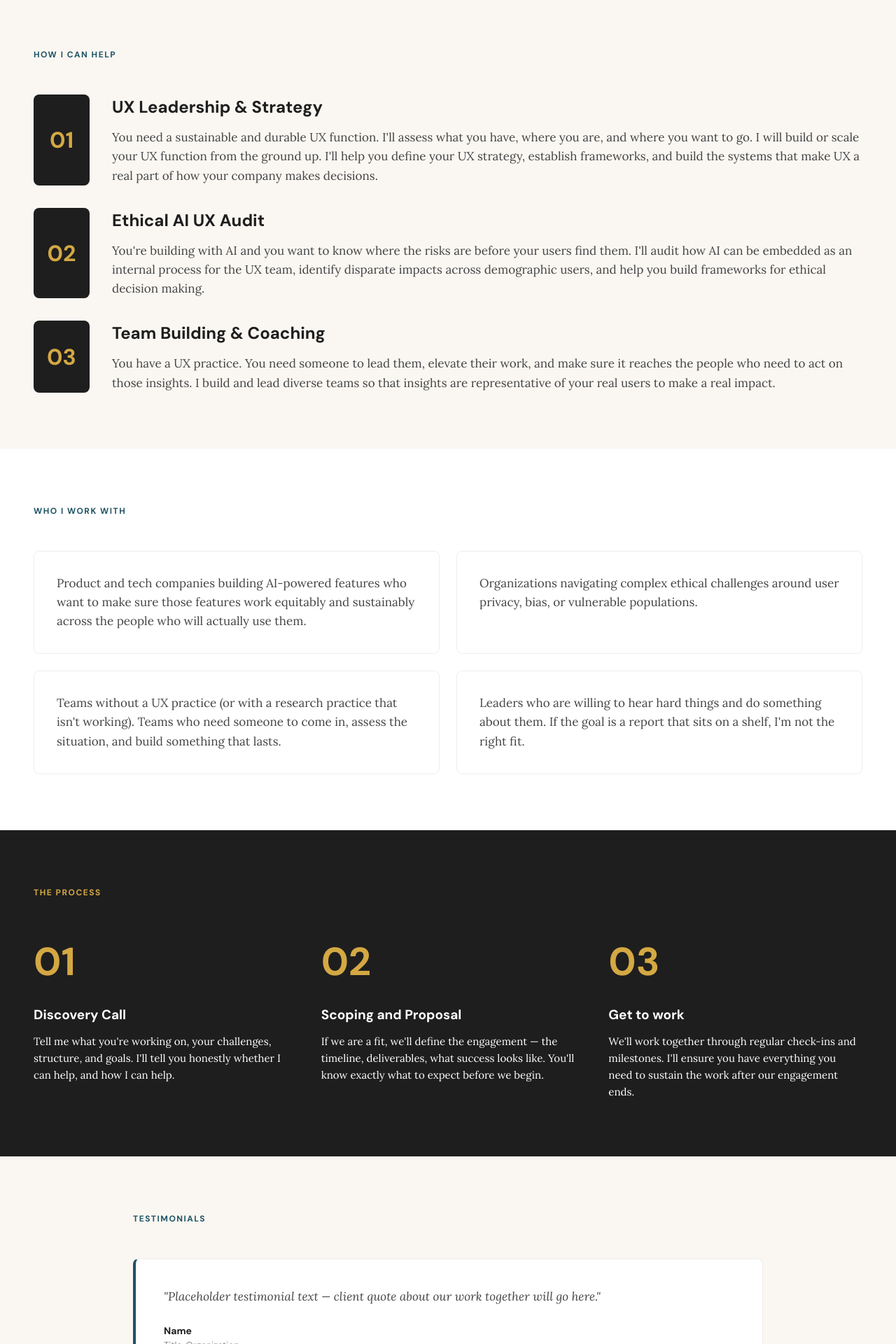
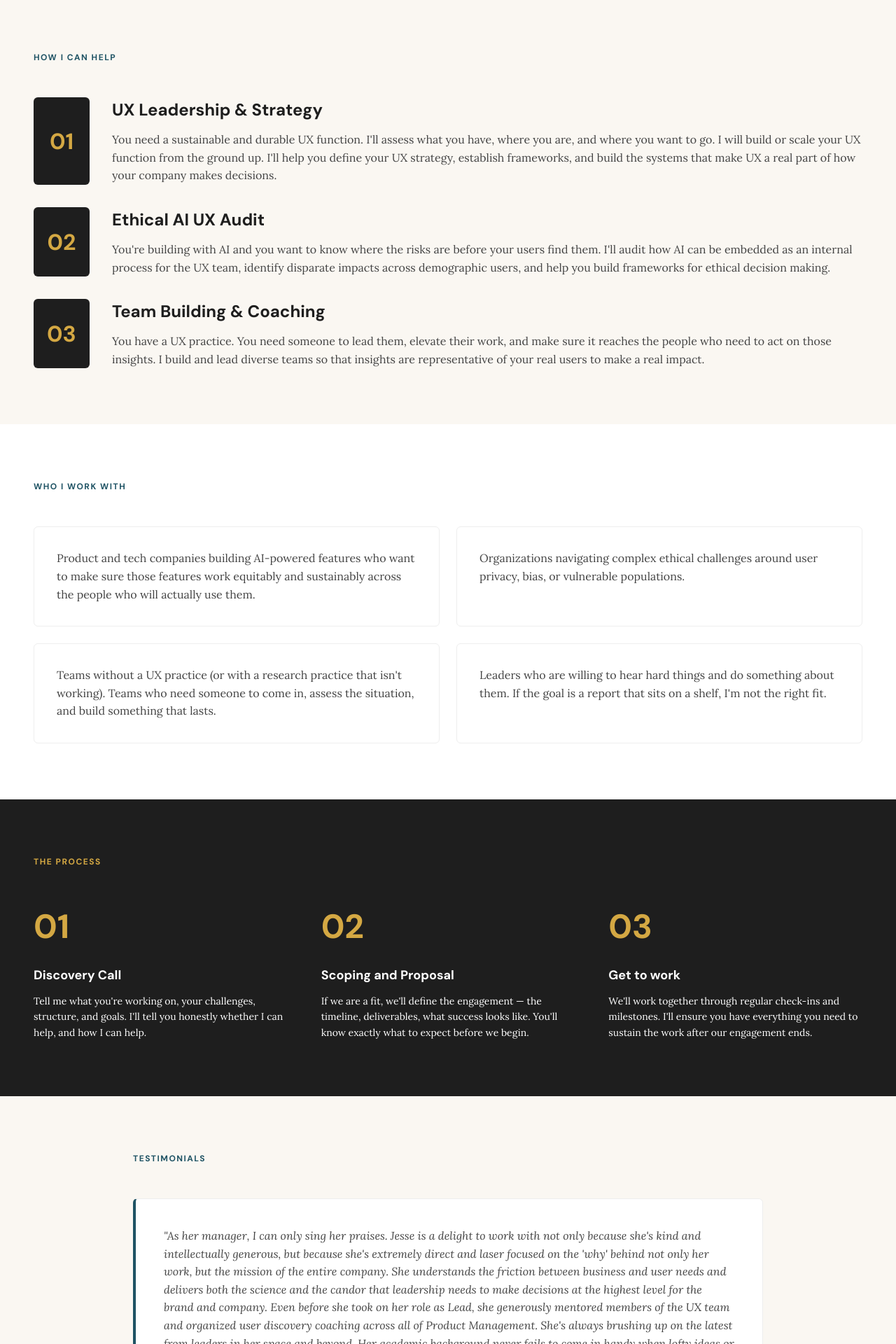
Before and after one commit to jesseleedespard/jesseleedespard.com, a React (Vite) app: page /hiring in a window 1280 px wide. Shown: the part 860-2780 px from the top of the page at 70% size. Built offline with nearby package versions, Linux system fonts and the light colour scheme.

Commit message:
extend hero subtitle to full column width sitewide

```diff
--- a/src/app/pages/CaseStudyHealthtech.tsx
+++ b/src/app/pages/CaseStudyHealthtech.tsx
@@ -27,7 +27,7 @@ html { scroll-behavior: smooth; }
 .hero-inner { max-width: var(--max); margin: 0 auto; }
 .hero-tag { font-family: var(--display); display: inline-block; font-size: var(--font-size-xs); font-weight: 700; letter-spacing: 2px; text-transform: uppercase; color: var(--gold); margin-bottom: 24px; border: 1px solid rgba(212,168,67,0.4); padding: 8px 16px; border-radius: var(--radius-sm); }
 .hero h1 { font-family: var(--display); font-size: clamp(var(--font-size-2xl), 4.5vw, var(--font-size-3xl)); font-weight: 700; color: var(--white); line-height: 1.18; letter-spacing: -0.4px; margin-bottom: 14px; }
-.hero-sub { font-family: var(--body); font-size: var(--font-size-base); color: rgba(255,255,255,0.6); line-height: 1.7; max-width: 560px; margin-bottom: 36px; font-style: italic; }
+.hero-sub { font-family: var(--body); font-size: var(--font-size-base); color: rgba(255,255,255,0.6); line-height: 1.7; margin-bottom: 36px; font-style: italic; }
 .meta-strip { display: flex; flex-wrap: wrap; border-top: 1px solid rgba(255,255,255,0.1); padding-top: 24px; gap: 0; }
 .meta-item { padding-right: 24px; margin-right: 24px; border-right: 1px solid rgba(255,255,255,0.1); }
 .meta-item:last-child { border-right: none; margin-right: 0; }
--- a/src/app/pages/CaseStudyProptech.tsx
+++ b/src/app/pages/CaseStudyProptech.tsx
@@ -27,7 +27,7 @@ html { scroll-behavior: smooth; }
 .hero-inner { max-width: var(--max); margin: 0 auto; }
 .hero-tag { font-family: var(--display); display: inline-block; font-size: var(--font-size-xs); font-weight: 700; letter-spacing: 2px; text-transform: uppercase; color: var(--gold); margin-bottom: 20px; border: 1px solid rgba(212,168,67,0.4); padding: 5px 12px; border-radius: 3px; }
 .hero h1 { font-family: var(--display); font-size: clamp(30px, 4.5vw, 46px); font-weight: 700; color: var(--white); line-height: 1.18; letter-spacing: -0.4px; margin-bottom: 14px; }
-.hero-sub { font-family: var(--body); font-size: 17px; color: rgba(255,255,255,0.6); line-height: 1.7; max-width: 580px; margin-bottom: 36px; font-style: italic; }
+.hero-sub { font-family: var(--body); font-size: 17px; color: rgba(255,255,255,0.6); line-height: 1.7; margin-bottom: 36px; font-style: italic; }
 .meta-strip { display: flex; flex-wrap: wrap; border-top: 1px solid rgba(255,255,255,0.1); padding-top: 24px; }
 .meta-item { padding-right: 28px; margin-right: 28px; border-right: 1px solid rgba(255,255,255,0.1); }
 .meta-item:last-child { border-right: none; margin-right: 0; }
--- a/src/app/pages/CaseStudyWorkBeforeTools.tsx
+++ b/src/app/pages/CaseStudyWorkBeforeTools.tsx
@@ -81,7 +81,6 @@ html { scroll-behavior: smooth; }
   font-size: var(--font-size-lg);
   color: rgba(255,255,255,0.6);
   line-height: 1.7;
-  max-width: 600px;
   margin-bottom: 40px;
   font-style: italic;
 }
--- a/src/app/pages/Hiring.tsx
+++ b/src/app/pages/Hiring.tsx
@@ -13,7 +13,7 @@ export default function Hiring() {
         .hiring-hero-title {
           font-family: 'DM Sans', sans-serif;
           font-weight: 700;
-          font-size: 52px;
+          font-size: var(--font-size-3xl);
           color: var(--white);
           line-height: 1.15;
           margin-bottom: 24px;
@@ -26,7 +26,6 @@ export default function Hiring() {
           font-size: var(--font-size-lg);
           color: color-mix(in srgb, var(--white) 65%, transparent);
           margin-bottom: 24px;
-          max-width: 700px;
           line-height: 1.6;
         }
 
@@ -62,7 +61,7 @@ export default function Hiring() {
         .hiring-contact-email {
           font-family: 'DM Sans', sans-serif;
           font-weight: 700;
-          font-size: 20px;
+          font-size: var(--font-size-xl);
           color: var(--white);
           text-decoration: none;
           cursor: pointer;
@@ -145,13 +144,13 @@ export default function Hiring() {
               border: '1px solid var(--light-gray)',
               borderLeft: '4px solid var(--teal-dark)',
               padding: '40px',
-              borderRadius: '8px',
+              borderRadius: 'var(--radius-md)',
             }}
           >
             <p
               style={{
                 fontFamily: 'Lora, serif',
-                fontSize: '20px',
+                fontSize: 'var(--font-size-xl)',
                 color: 'var(--charcoal)',
                 lineHeight: '1.65',
                 fontStyle: 'italic',
@@ -192,7 +191,7 @@ export default function Hiring() {
                   width: '80px',
                   flexShrink: 0,
                   backgroundColor: 'var(--charcoal)',
-                  borderRadius: '8px',
+                  borderRadius: 'var(--radius-md)',
                   display: 'flex',
                   alignItems: 'center',
                   justifyContent: 'center',
@@ -227,7 +226,7 @@ export default function Hiring() {
                 <p
                   style={{
                     fontFamily: 'Lora, serif',
-                    fontSize: '17px',
+                    fontSize: 'var(--font-size-base)',
                     color: 'var(--dark-gray)',
                     lineHeight: '1.6',
                   }}
@@ -245,7 +244,7 @@ export default function Hiring() {
                   width: '80px',
                   flexShrink: 0,
                   backgroundColor: 'var(--charcoal)',
-                  borderRadius: '8px',
+                  borderRadius: 'var(--radius-md)',
                   display: 'flex',
                   alignItems: 'center',
                   justifyContent: 'center',
@@ -280,7 +279,7 @@ export default function Hiring() {
                 <p
                   style={{
                     fontFamily: 'Lora, serif',
-                    fontSize: '17px',
+                    fontSize: 'var(--font-size-base)',
                     color: 'var(--dark-gray)',
                     lineHeight: '1.6',
                   }}
@@ -298,7 +297,7 @@ export default function Hiring() {
                   width: '80px',
                   flexShrink: 0,
                   backgroundColor: 'var(--charcoal)',
-                  borderRadius: '8px',
+                  borderRadius: 'var(--radius-md)',
                   display: 'flex',
                   alignItems: 'center',
                   justifyContent: 'center',
@@ -333,7 +332,7 @@ export default function Hiring() {
                 <p
                   style={{
                     fontFamily: 'Lora, serif',
-                    fontSize: '17px',
+                    fontSize: 'var(--font-size-base)',
                     color: 'var(--dark-gray)',
                     lineHeight: '1.6',
                   }}
@@ -368,14 +367,14 @@ export default function Hiring() {
               style={{
                 backgroundColor: 'var(--white)',
                 border: '1px solid var(--light-gray)',
-                borderRadius: '8px',
+                borderRadius: 'var(--radius-md)',
                 padding: '32px',
               }}
             >
               <p
                 style={{
                   fontFamily: 'Lora, serif',
-                  fontSize: '17px',
+                  fontSize: 'var(--font-size-base)',
                   color: 'var(--dark-gray)',
                   lineHeight: '1.6',
                   margin: 0,
@@ -388,14 +387,14 @@ export default function Hiring() {
               style={{
                 backgroundColor: 'var(--white)',
                 border: '1px solid var(--light-gray)',
-                borderRadius: '8px',
+                borderRadius: 'var(--radius-md)',
                 padding: '32px',
               }}
             >
               <p
                 style={{
                   fontFamily: 'Lora, serif',
-                  fontSize: '17px',
+                  fontSize: 'var(--font-size-base)',
                   color: 'var(--dark-gray)',
                   lineHeight: '1.6',
                   margin: 0,
@@ -408,14 +407,14 @@ export default function Hiring() {
               style={{
                 backgroundColor: 'var(--white)',
                 border: '1px solid var(--light-gray)',
-                borderRadius: '8px',
+                borderRadius: 'var(--radius-md)',
                 padding: '32px',
               }}
             >
               <p
                 style={{
                   fontFamily: 'Lora, serif',
-                  fontSize: '17px',
+                  fontSize: 'var(--font-size-base)',
                   color: 'var(--dark-gray)',
                   lineHeight: '1.6',
                   margin: 0,
@@ -428,14 +427,14 @@ export default function Hiring() {
               style={{
                 backgroundColor: 'var(--white)',
                 border: '1px solid var(--light-gray)',
-                borderRadius: '8px',
+                borderRadius: 'var(--radius-md)',
                 padding: '32px',
               }}
             >
               <p
                 style={{
                   fontFamily: 'Lora, serif',
-                  fontSize: '17px',
+                  fontSize: 'var(--font-size-base)',
                   color: 'var(--dark-gray)',
                   lineHeight: '1.6',
                   margin: 0,
@@ -474,7 +473,7 @@ export default function Hiring() {
                 style={{
                   fontFamily: 'DM Sans, sans-serif',
                   fontWeight: 700,
-                  fontSize: '56px',
+                  fontSize: 'var(--font-size-3xl)',
                   color: 'var(--gold)',
                   marginBottom: '20px',
                 }}
@@ -485,7 +484,7 @@ export default function Hiring() {
                 style={{
                   fontFamily: 'DM Sans, sans-serif',
                   fontWeight: 700,
-                  fontSize: '19px',
+                  fontSize: 'var(--font-size-lg)',
                   color: 'var(--white)',
                   marginBottom: '12px',
                 }}
@@ -495,7 +494,7 @@ export default function Hiring() {
               <p
                 style={{
                   fontFamily: 'Lora, serif',
-                  fontSize: '15px',
+                  fontSize: 'var(--font-size-sm)',
                   color: 'var(--white)',
                   lineHeight: '1.6',
                 }}
@@ -510,7 +509,7 @@ export default function Hiring() {
                 style={{
                   fontFamily: 'DM Sans, sans-serif',
                   fontWeight: 700,
-                  fontSize: '56px',
+                  fontSize: 'var(--font-size-3xl)',
                   color: 'var(--gold)',
                   marginBottom: '20px',
                 }}
@@ -521,7 +520,7 @@ export default function Hiring() {
                 style={{
                   fontFamily: 'DM Sans, sans-serif',
                   fontWeight: 700,
-                  fontSize: '19px',
+                  fontSize: 'var(--font-size-lg)',
                   color: 'var(--white)',
                   marginBottom: '12px',
                 }}
@@ -531,7 +530,7 @@ export default function Hiring() {
               <p
                 style={{
                   fontFamily: 'Lora, serif',
-                  fontSize: '15px',
+                  fontSize: 'var(--font-size-sm)',
                   color: 'var(--white)',
                   lineHeight: '1.6',
                 }}
@@ -546,7 +545,7 @@ export default function Hiring() {
                 style={{
                   fontFamily: 'DM Sans, sans-serif',
                   fontWeight: 700,
-                  fontSize: '56px',
+                  fontSize: 'var(--font-size-3xl)',
                   color: 'var(--gold)',
                   marginBottom: '20px',
                 }}
@@ -557,7 +556,7 @@ export default function Hiring() {
                 style={{
                   fontFamily: 'DM Sans, sans-serif',
                   fontWeight: 700,
-                  fontSize: '19px',
+                  fontSize: 'var(--font-size-lg)',
                   color: 'var(--white)',
                   marginBottom: '12px',
                 }}
@@ -567,7 +566,7 @@ export default function Hiring() {
               <p
                 style={{
                   fontFamily: 'Lora, serif',
-                  fontSize: '15px',
+                  fontSize: 'var(--font-size-sm)',
                   color: 'var(--white)',
                   lineHeight: '1.6',
                 }}
@@ -597,29 +596,27 @@ export default function Hiring() {
             TESTIMONIALS
           </div>
 
-          {/* TODO: replace with real testimonials */}
           <div style={{ display: 'flex', flexDirection: 'column', gap: '32px' }}>
-            {/* Testimonial 1 */}
             <div
               style={{
                 backgroundColor: 'var(--white)',
                 border: '1px solid var(--light-gray)',
                 borderLeft: '4px solid var(--teal-dark)',
-                borderRadius: '8px',
+                borderRadius: 'var(--radius-md)',
                 padding: '40px',
               }}
             >
               <p
                 style={{
                   fontFamily: 'Lora, serif',
-                  fontSize: '17px',
+                  fontSize: 'var(--font-size-base)',
                   color: 'var(--dark-gray)',
                   lineHeight: '1.6',
                   marginBottom: '24px',
                   fontStyle: 'italic',
                 }}
               >
-                "Placeholder testimonial text — client quote about our work together will go here."
+                "As her manager, I can only sing her praises. Jesse is a delight to work with not only because she's kind and intellectually generous, but because she's extremely direct and laser focused on the 'why' behind not only her work, but the mission of the entire company. She understands the friction between business and user needs and delivers both the science and the candor that leadership needs to make decisions at the highest level for the brand and company. Even before she took on her role as Lead, she generously mentored members of the UX team and organized user discovery coaching across all of Product Management. She's always brushing up on the latest from leaders in her space and beyond. Her academic background never fails to come in handy when lofty ideas or risky decisions warrant closer inspection through research. I could trust Jesse with any project, any feedback, and any of the hard truths that come with directing UX in a revenue focused business."
               </p>
               <div
                 style={{
@@ -629,59 +626,16 @@ export default function Hiring() {
                   fontWeight: 700,
                 }}
               >
-                Name
+                Jules Wood
               </div>
               <div
                 style={{
                   fontFamily: 'DM Sans, sans-serif',
-                  fontSize: '13px',
+                  fontSize: 'var(--font-size-xs)',
                   color: 'var(--gray)',
                 }}
               >
-                Title, Organization
-              </div>
-            </div>
-
-            {/* Testimonial 2 */}
-            <div
-              style={{
-                backgroundColor: 'var(--white)',
-                border: '1px solid var(--light-gray)',
-                borderLeft: '4px solid var(--teal-dark)',
-                borderRadius: '8px',
-                padding: '40px',
-              }}
-            >
-              <p
-                style={{
-                  fontFamily: 'Lora, serif',
-                  fontSize: '17px',
-                  color: 'var(--dark-gray)',
-                  lineHeight: '1.6',
-                  marginBottom: '24px',
-                  fontStyle: 'italic',
-                }}
-              >
-                "Second placeholder testimonial — another client quote will go here when ready."
-              </p>
-              <div
-                style={{
-                  fontFamily: 'DM Sans, sans-serif',
-                  fontSize: 'var(--font-size-sm)',
-                  color: 'var(--charcoal)',
-                  fontWeight: 700,
-                }}
-              >
-                Name
-              </div>
-              <div
-                style={{
-                  fontFamily: 'DM Sans, sans-serif',
-                  fontSize: '13px',
-                  color: 'var(--gray)',
-                }}
-              >
-                Title, Organization
+                UX Strategist
               </div>
             </div>
           </div>
@@ -708,7 +662,7 @@ export default function Hiring() {
             <div
               style={{
                 backgroundColor: 'var(--charcoal)',
-                borderRadius: '8px',
+                borderRadius: 'var(--radius-md)',
                 padding: '40px',
               }}
             >
@@ -726,7 +680,7 @@ export default function Hiring() {
               <p
                 style={{
                   fontFamily: 'Lora, serif',
-                  fontSize: '17px',
+                  fontSize: 'var(--font-size-base)',
                   color: 'var(--white)',
                   lineHeight: '1.6',
                   marginBottom: '28px',
@@ -743,11 +697,11 @@ export default function Hiring() {
                     display: 'inline-block',
                     fontFamily: 'DM Sans, sans-serif',
                     fontWeight: 700,
-                    fontSize: '15px',
+                    fontSize: 'var(--font-size-sm)',
                     color: 'var(--charcoal)',
                     backgroundColor: 'var(--gold)',
                     padding: '14px 32px',
-                    borderRadius: '6px',
+                    borderRadius: 'var(--radius-sm)',
                     textDecoration: 'none',
                     whiteSpace: 'nowrap',
                   }}
@@ -760,7 +714,7 @@ export default function Hiring() {
             <div
               style={{
                 backgroundColor: 'var(--charcoal)',
-                borderRadius: '8px',
+                borderRadius: 'var(--radius-md)',
                 padding: '40px',
               }}
             >
@@ -778,7 +732,7 @@ export default function Hiring() {
               <p
                 style={{
                   fontFamily: 'Lora, serif',
-                  fontSize: '17px',
+                  fontSize: 'var(--font-size-base)',
                   color: 'var(--white)',
                   lineHeight: '1.6',
                   marginBottom: '16px',
--- a/src/app/pages/Home.tsx
+++ b/src/app/pages/Home.tsx
@@ -27,7 +27,6 @@ export default function Home() {
           font-size: var(--font-size-lg);
           color: rgba(255, 255, 255, 0.65);
           margin-bottom: 40px;
-          max-width: 700px;
           line-height: 1.6;
         }
 
--- a/src/app/pages/LeadershipResearchFunction.tsx
+++ b/src/app/pages/LeadershipResearchFunction.tsx
@@ -38,7 +38,7 @@ html { scroll-behavior: smooth; }
 .hero-tag { font-family: var(--display); display: inline-block; font-size: var(--font-size-xs); font-weight: 700; letter-spacing: 2px; text-transform: uppercase; color: var(--gold); margin-bottom: 24px; border: 1px solid rgba(212,168,67,0.4); padding: 8px 16px; border-radius: 4px; }
 .hero h1 { font-family: var(--display); font-size: clamp(28px, 4vw, 44px); font-weight: 700; color: var(--white); line-height: 1.18; letter-spacing: -0.4px; margin-bottom: 8px; }
 .hero h1 em { color: var(--gold); font-style: normal; }
-.hero-sub { font-family: var(--body); font-size: 17px; color: rgba(255,255,255,0.6); line-height: 1.7; max-width: 580px; margin-bottom: 36px; font-style: italic; }
+.hero-sub { font-family: var(--body); font-size: 17px; color: rgba(255,255,255,0.6); line-height: 1.7; margin-bottom: 36px; font-style: italic; }
 .meta-strip { display: flex; flex-wrap: wrap; gap: 0; border-top: 1px solid rgba(255,255,255,0.1); padding-top: 24px; }
 .meta-item { padding-right: 28px; margin-right: 28px; border-right: 1px solid rgba(255,255,255,0.1); }
 .meta-item:last-child { border-right: none; margin-right: 0; }
--- a/src/app/pages/LeadershipWebStrategy.tsx
+++ b/src/app/pages/LeadershipWebStrategy.tsx
@@ -37,7 +37,7 @@ html { scroll-behavior: smooth; }
 .hero-tag { font-family: var(--display); display: inline-block; font-size: var(--font-size-xs); font-weight: 700; letter-spacing: 2px; text-transform: uppercase; color: var(--gold); margin-bottom: 24px; border: 1px solid rgba(212,168,67,0.4); padding: 8px 16px; border-radius: 4px; }
 .hero h1 { font-family: var(--display); font-size: clamp(30px, 4.5vw, 46px); font-weight: 700; color: var(--white); line-height: 1.18; letter-spacing: -0.5px; margin-bottom: 8px; }
 .hero h1 em { color: var(--gold); font-style: normal; }
-.hero-sub { font-family: var(--body); font-size: 17px; color: rgba(255,255,255,0.6); line-height: 1.7; max-width: 580px; margin-bottom: 36px; font-style: italic; }
+.hero-sub { font-family: var(--body); font-size: 17px; color: rgba(255,255,255,0.6); line-height: 1.7; margin-bottom: 36px; font-style: italic; }
 .meta-strip { display: flex; flex-wrap: wrap; gap: 0; border-top: 1px solid rgba(255,255,255,0.1); padding-top: 24px; }
 .meta-item { padding-right: 28px; margin-right: 28px; border-right: 1px solid rgba(255,255,255,0.1); }
 .meta-item:last-child { border-right: none; margin-right: 0; }
--- a/src/app/pages/Work.tsx
+++ b/src/app/pages/Work.tsx
@@ -27,7 +27,6 @@ export default function Work() {
           font-family: 'Lora', serif;
           font-size: var(--font-size-lg);
           color: rgba(255, 255, 255, 0.65);
-          max-width: 700px;
           line-height: 1.6;
         }
 
```
